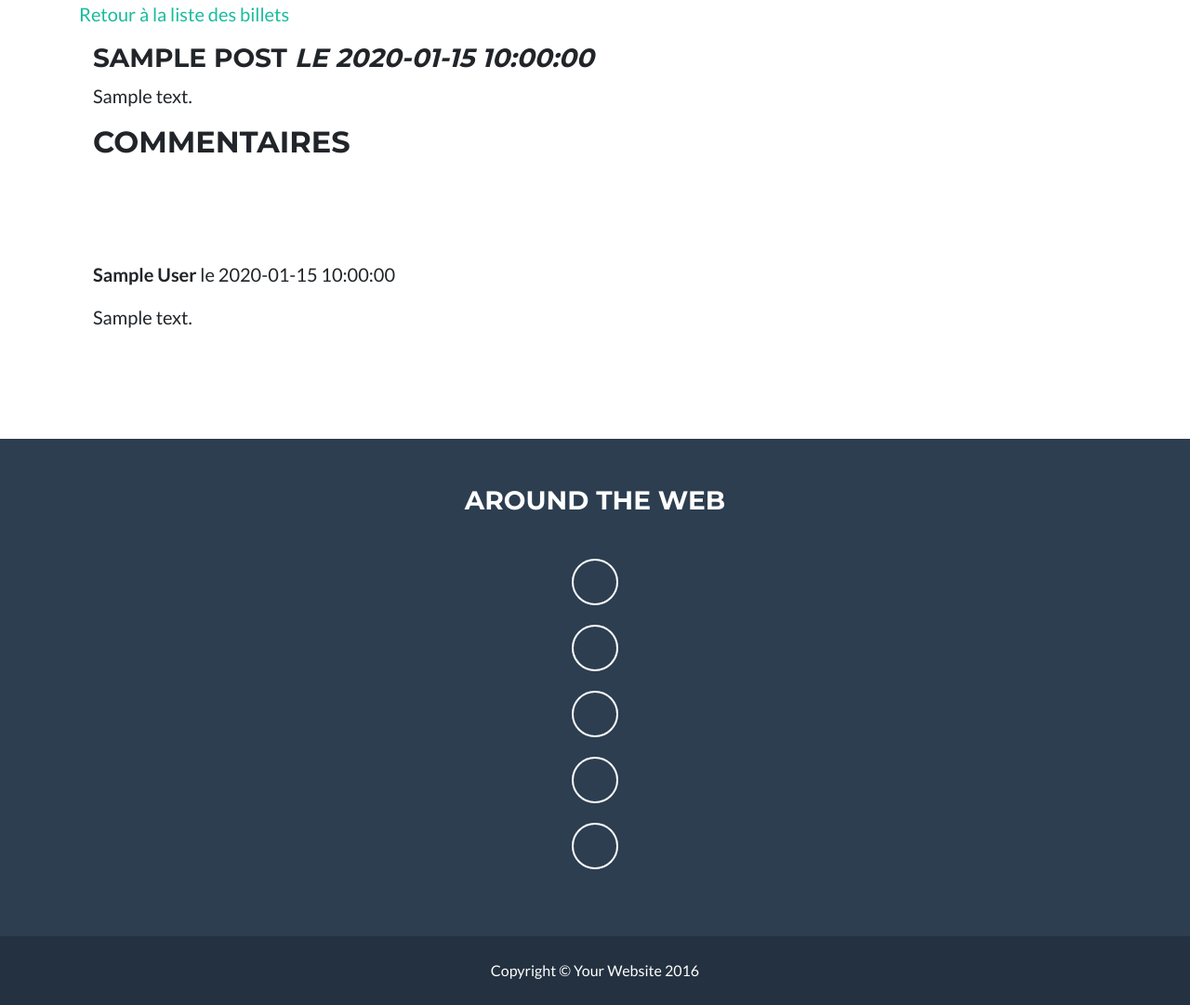
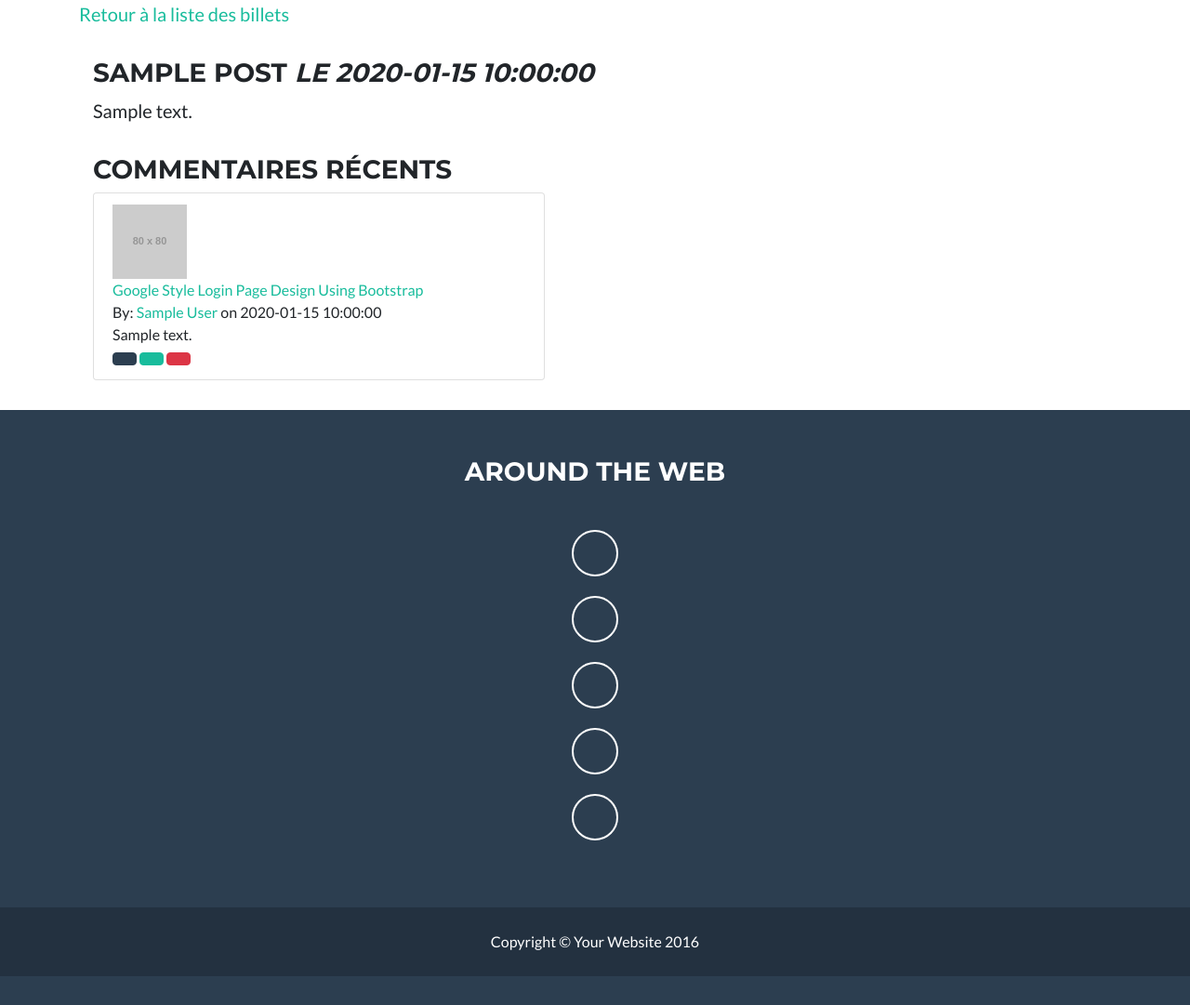
Before and after one commit to WainlaiN/Projet-5, a PHP site: the page made by public/view/Frontend/postView.twig in a window 1280 px wide. Shown: the part 59-1140 px from the top of the page at 93% size. After the commit the page ends 1109 px from the top, so only its background shows below. Run offline with PHP 8.4, Linux system fonts and the light colour scheme; the template is opened without the code that fills it: most values are stand-ins (such as "Sample title", 1, 10 or a date in 2020); grey boxes labelled with a size stand in for pictures from a placeholder-image service; some libraries are stand-ins or nearby versions.

Commit message:
update Comment Manager sql

```diff
--- a/App/Core/Database.php
+++ b/App/Core/Database.php
@@ -9,7 +9,6 @@ class Database
 {
     protected $db;
 
-
     protected function dbConnect()
     {
         if ($this->db === null) {
@@ -19,18 +18,16 @@ class Database
                 array(PDO::ATTR_ERRMODE => PDO::ERRMODE_EXCEPTION));
         }
         return $this->db;
-
     }
 
     protected function sql($sql, $parameters = null, $binds = null)
     {
-        //dump($sql);
+
         if ($parameters || $binds) {
             $result = $this->dbConnect()->prepare($sql);
 
             if ($binds) {
                 foreach ($binds as $bind) {
-                    dump($bind);
                     $result->bindParam($bindnew[0], $bindnew[1], $bindnew[2]);
                 }
                 $result->execute();
--- a/App/Manager/PostManager.php
+++ b/App/Manager/PostManager.php
@@ -16,7 +16,7 @@ class PostManager extends Database
 
     public function getPosts()
     {
-        $posts = 'SELECT id, title, chapo, description, author, DATE_FORMAT(date_creation, \' %d/%m/%Y \') AS date_creation FROM ' . $this->table_name . ' ORDER BY date_creation DESC';
+        $posts = 'SELECT id, title, chapo, description, author, DATE_FORMAT(date_creation, \' %d/%m/%Y\') AS date_creation FROM ' . $this->table_name . ' ORDER BY date_creation DESC';
         $result = $this->sql($posts);
 
         while ($datas = $result->fetchObject($this->model)) {
@@ -28,7 +28,7 @@ class PostManager extends Database
 
     public function getPost($id)
     {
-        $post = 'SELECT id, title, chapo, description, author, DATE_FORMAT(date_creation, \' %d/%m/%Y \') AS date_creation FROM ' . $this->table_name . ' WHERE id= :postId';
+        $post = 'SELECT id, title, chapo, description, author, DATE_FORMAT(date_creation, \' %d/%m/%Y\') AS date_creation FROM ' . $this->table_name . ' WHERE id= :postId';
         $parameters = [':postId' => $id];
         $result = $this->sql($post, $parameters);
         return $result->fetchObject($this->model);
--- a/public/view/Frontend/postView.twig
+++ b/public/view/Frontend/postView.twig
@@ -1,10 +1,11 @@
 {% extends 'template.twig' %}
-{% block title %}Mon article {{ listpost.title }}{% endblock %}
+{% block title %}Mon article {{ post.title }}{% endblock %}
 {% block content %}
+    {{ dump(post) }}
 
 
     <p><a href="/posts">Retour à la liste des billets</a></p>
-    <div class="container">
+    <div class="container py-3">
         <div class="news">
             <h3>
                 {{ post.title }}
@@ -14,21 +15,57 @@
                 {{ post.description }}
             </p>
         </div>
-        <h2>Commentaires</h2>
-        <section class="comments">
-            <article class="comment">
-                {% for listcomment in listcomments %}
-                    <div class="comment-body">
-                        <div class="text">
-                            <p><strong>{{ listcomment.author }}</strong> le {{ listcomment.comment_date }}
-                            </p>
-                            <p>{{ listcomment.comment }}
-                        </div>
+
+        <div class="container py-3">
+            <div class="row">
+                <div class="panel panel-default widget">
+                    <div class="panel-heading">
+                        <span class="glyphicon glyphicon-comment"></span>
+                        <h3 class="panel-title">
+                            Commentaires Récents</h3>
+                        <span class="label label-info">
+                    </span>
                     </div>
-                {% endfor %}
-            </article>
-        </section>
+                    <div class="panel-body">
+                        <ul class="list-group">
+                            {% for comment in listcomments %}
+                            <li class="list-group-item">
+                                <div class="row">
+                                    <div class="col-lg-8 col-xs-2 col-md-1">
+                                        <img src="http://placehold.it/80" class="img-circle img-responsive" alt="" /></div>
+                                    <div class="col-xs-10 col-md-11">
+                                        <div>
+                                            <a href="http://www.jquery2dotnet.com/2013/10/google-style-login-page-desing-usign.html">
+                                                Google Style Login Page Design Using Bootstrap</a>
+                                            <div class="mic-info">
+                                                By: <a href="#">{{ comment.author }}</a> on {{ comment.date_creation }}
+                                            </div>
+                                        </div>
+                                        <div class="comment-text">
+                                            {{ comment.comment }}
+                                        </div>
+                                        <div class="action">
+                                            <button type="button" class="btn btn-primary btn-xs" title="Edit">
+                                                <span class="glyphicon glyphicon-pencil"></span>
+                                            </button>
+                                            <button type="button" class="btn btn-success btn-xs" title="Approved">
+                                                <span class="glyphicon glyphicon-ok"></span>
+                                            </button>
+                                            <button type="button" class="btn btn-danger btn-xs" title="Delete">
+                                                <span class="glyphicon glyphicon-trash"></span>
+                                            </button>
+                                        </div>
+                                    </div>
+                                </div>
+                            </li>
+                            {% endfor %}
+                        </ul>
+                    </div>
+                </div>
+            </div>
+        </div>
     </div>
 
 
+
 {% endblock %}
```
Also changed, not shown: App/Manager/CommentManager.php (+18 -10 lines), public/view/Frontend/listPostView.twig (+29 -22 lines).
